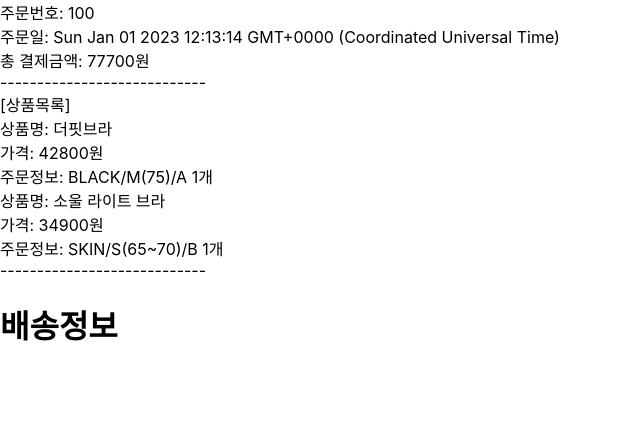
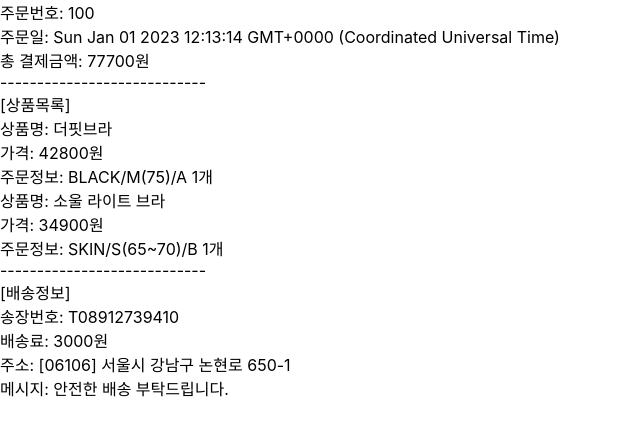
Before and after one commit to antigravity-official/anti-frontend-order, a React (Create React App) app: page / in a window 1280 px wide. Shown: the top 436 px of the page, without its empty margins (0-640 px from the left). Built offline with nearby package versions, Linux system fonts and the light colour scheme.

Commit message:
refact: 배송정보 컴포넌트 구현

```diff
--- a/src/components/orderInfo/ShippingInfo.tsx
+++ b/src/components/orderInfo/ShippingInfo.tsx
@@ -5,5 +5,20 @@ interface ProductInfoProps {
 }
 
 export default function ShippingInfo({ data }: ProductInfoProps) {
-  return <h1>배송정보</h1>;
+  let output: string[] = [];
+  const println = (text: string) => output.push(text);
+
+  println(`[배송정보]`);
+  println(`송장번호: ${data.trackingNumber}`);
+  println(`배송료: ${data.shippingFee}원`);
+  println(`주소: [${data.post}] ${data.address}`);
+  println(`메시지: ${data.message}`);
+
+  return (
+    <>
+      {output.map((line) => (
+        <div>{line}</div>
+      ))}
+    </>
+  );
 }
```
